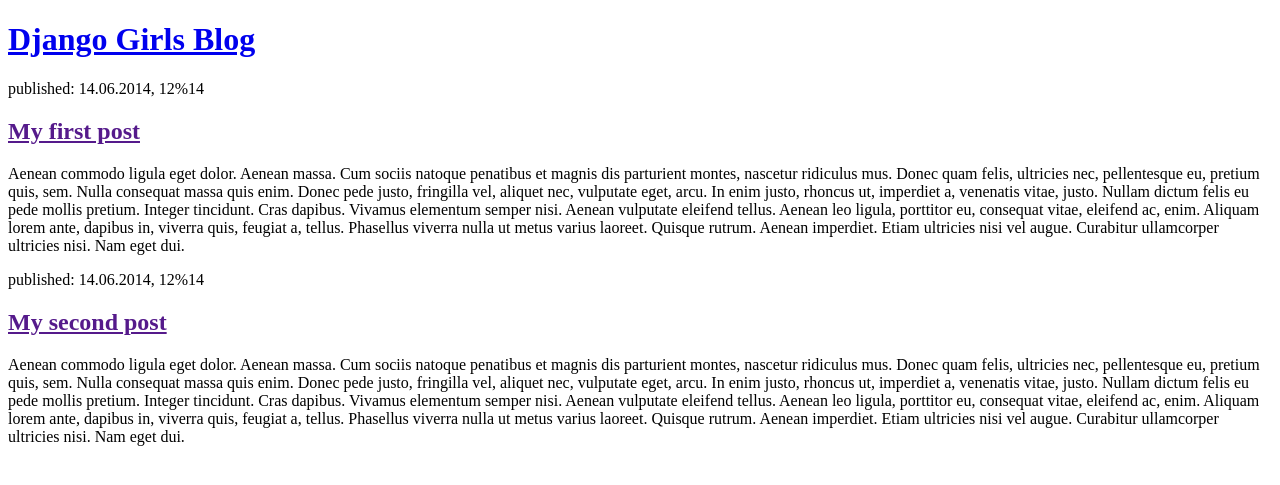
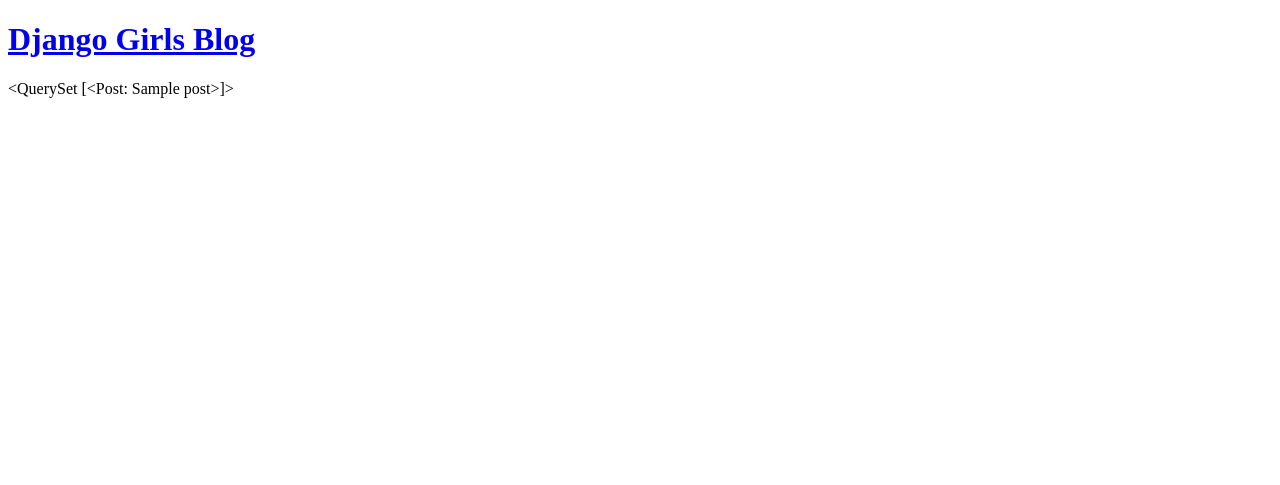
Before and after one commit to kategolovatiuk/my-first-blog, a Django app: template blog/templates/blog/post_list.html in a window 1280 px wide. Shown: the top 485 px of the page. Run offline with Django 3.2, Linux system fonts and the light colour scheme; the template is opened without the code that fills it: values that come from a table or form of the project are taken from there, others are empty; tables that the repository leaves empty hold one stand-in row (values such as "Sample post").

Commit message:
Change the HTML on the post_list file

```diff
--- a/blog/templates/blog/post_list.html
+++ b/blog/templates/blog/post_list.html
@@ -8,16 +8,6 @@
 			<h1><a href="/">Django Girls Blog</a></h1>
 		</div>
 
-		<div>
-			<p>published: 14.06.2014, 12%14</p>
-			<h2><a href="">My first post</a></h2>
-			<p>Aenean commodo ligula eget dolor. Aenean massa. Cum sociis natoque penatibus et magnis dis parturient montes, nascetur ridiculus mus. Donec quam felis, ultricies nec, pellentesque eu, pretium quis, sem. Nulla consequat massa quis enim. Donec pede justo, fringilla vel, aliquet nec, vulputate eget, arcu. In enim justo, rhoncus ut, imperdiet a, venenatis vitae, justo. Nullam dictum felis eu pede mollis pretium. Integer tincidunt. Cras dapibus. Vivamus elementum semper nisi. Aenean vulputate eleifend tellus. Aenean leo ligula, porttitor eu, consequat vitae, eleifend ac, enim. Aliquam lorem ante, dapibus in, viverra quis, feugiat a, tellus. Phasellus viverra nulla ut metus varius laoreet. Quisque rutrum. Aenean imperdiet. Etiam ultricies nisi vel augue. Curabitur ullamcorper ultricies nisi. Nam eget dui.</p>
-		</div>
-
-		<div>
-			<p>published: 14.06.2014, 12%14</p>
-			<h2><a href="">My second post</a></h2>
-			<p>Aenean commodo ligula eget dolor. Aenean massa. Cum sociis natoque penatibus et magnis dis parturient montes, nascetur ridiculus mus. Donec quam felis, ultricies nec, pellentesque eu, pretium quis, sem. Nulla consequat massa quis enim. Donec pede justo, fringilla vel, aliquet nec, vulputate eget, arcu. In enim justo, rhoncus ut, imperdiet a, venenatis vitae, justo. Nullam dictum felis eu pede mollis pretium. Integer tincidunt. Cras dapibus. Vivamus elementum semper nisi. Aenean vulputate eleifend tellus. Aenean leo ligula, porttitor eu, consequat vitae, eleifend ac, enim. Aliquam lorem ante, dapibus in, viverra quis, feugiat a, tellus. Phasellus viverra nulla ut metus varius laoreet. Quisque rutrum. Aenean imperdiet. Etiam ultricies nisi vel augue. Curabitur ullamcorper ultricies nisi. Nam eget dui.</p>
-		</div>
+		{{ posts }}
 	</body>
 </html>
--- a/blog/views.py
+++ b/blog/views.py
@@ -1,4 +1,7 @@
 from django.shortcuts import render
+from django.utils import timezone
+from .models import Post
 
 def post_list(request):
-	return render(request, 'blog/post_list.html', {})
+	posts = Post.object.filter(published_date__lte=timezone.now()).order_by('published_date')
+	return render(request, 'blog/post_list.html', {'posts': posts})
```
